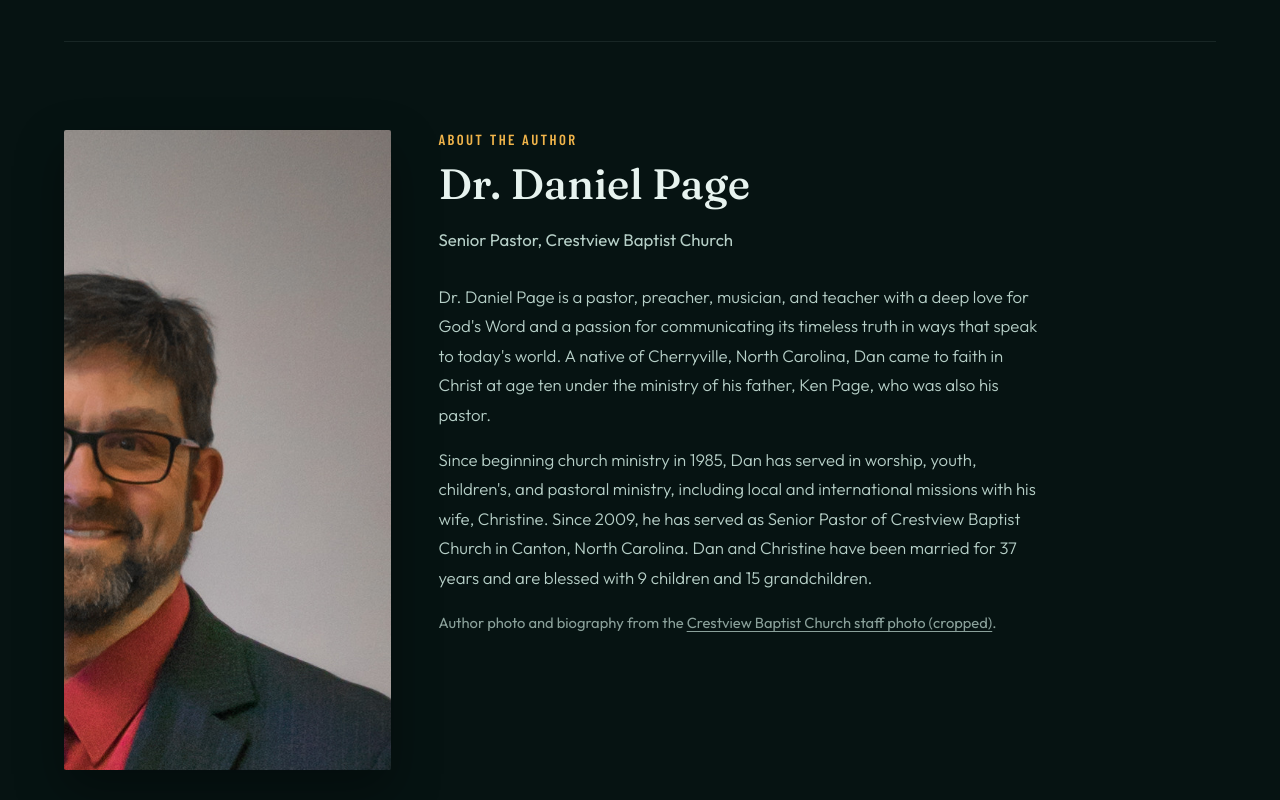
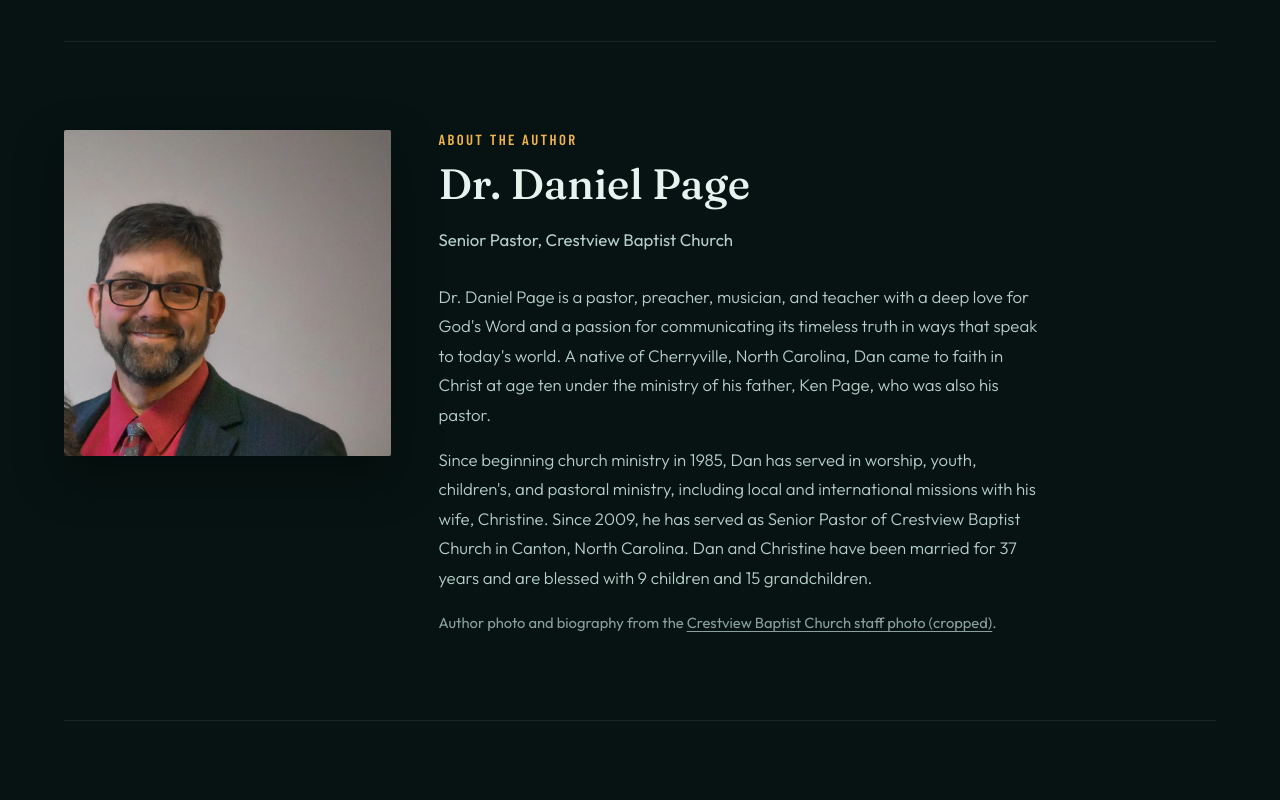
Before and after one commit to bearpixelmedia/deeper-life-in-the-spirit, a React (Vite) app: page / in a window 1280 px wide. Shown: the part 2560-3360 px from the top of the page. Built offline with nearby package versions, Linux system fonts and the light colour scheme.

Commit message:
Wire author portrait picture/srcset and object-fit cover styles

```diff
--- a/src/App.css
+++ b/src/App.css
@@ -358,12 +358,16 @@
 }
 
 .author-portrait {
+  display: block;
   width: 100%;
-  max-width: 22rem;
+  max-width: min(22rem, 100%);
+  height: auto;
   aspect-ratio: 1;
   object-fit: cover;
+  object-position: center top;
   border-radius: 2px;
   box-shadow: 0 20px 48px rgba(0, 0, 0, 0.35);
+  background: rgba(183, 208, 200, 0.08);
 }
 
 .author-copy .prose {
--- a/src/App.tsx
+++ b/src/App.tsx
@@ -222,14 +222,24 @@ export default function App() {
           transition={{ duration: 0.7 }}
         >
           <div className="author-layout">
+            <picture>
+              <source
+                type="image/webp"
+                srcSet={author.portraitWebpSrc}
+                sizes={author.portraitSizes}
+              />
               <img
                 className="author-portrait"
                 src={author.portraitSrc}
+                srcSet={author.portraitSrcSet}
+                sizes={author.portraitSizes}
                 alt={`Portrait of ${author.name}`}
-              width={640}
-              height={640}
+                width={author.portraitWidth}
+                height={author.portraitHeight}
                 loading="lazy"
+                decoding="async"
               />
+            </picture>
             <div className="author-copy">
               <p className="eyebrow">About the author</p>
               <h2 id="author-heading">{author.name}</h2>
```
Also changed, not shown: 1 other file (tests, documents, lock files or other folders). Lines whose indentation alone changed are shown as unchanged.
